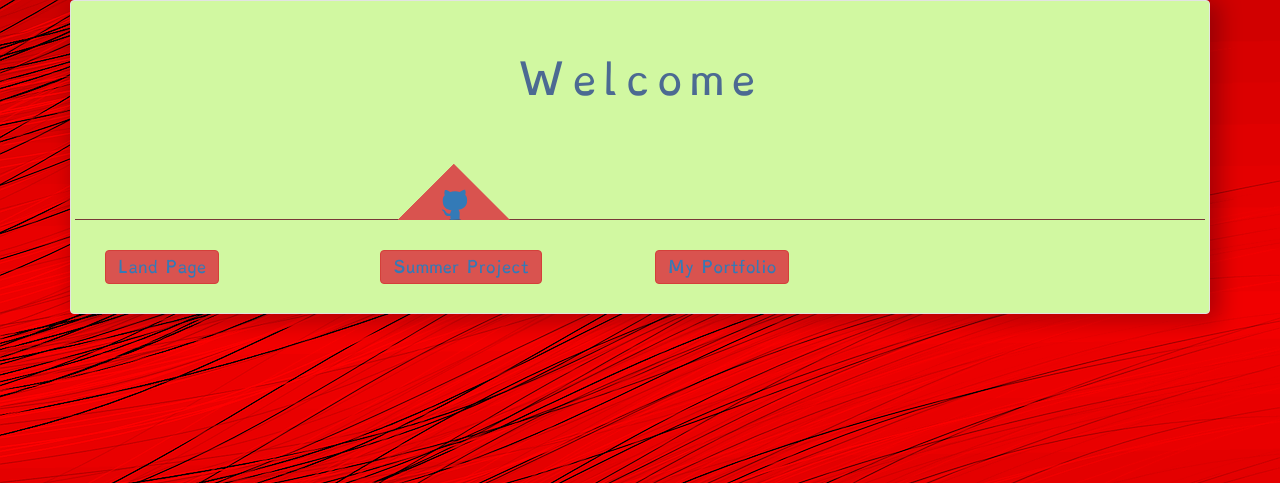
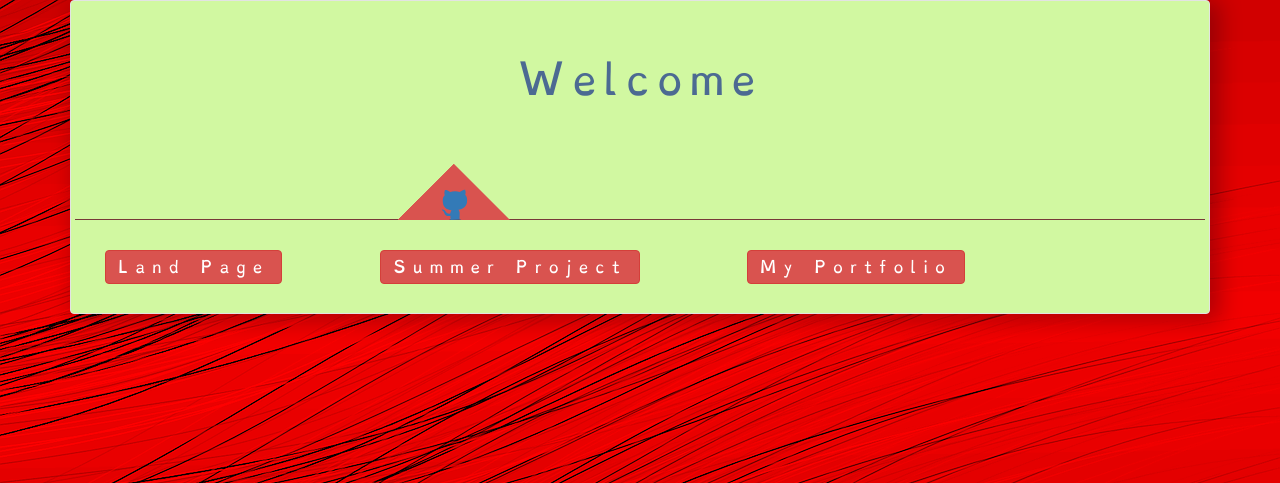
Before and after one commit to updowndude/Learning-Bootstrap, a PHP site: page / in a window 1280 px wide. Shown: the top 483 px of the page. Run offline with PHP 8.4, Linux system fonts and the light colour scheme.

Commit message:
Fix button error
Button don’t like being stacked

```diff
--- a/index.php
+++ b/index.php
@@ -27,14 +27,16 @@
           </div>
         </div>
         <div class="row center-block">
-          <div class="col-sm-3">
-            <button class="btn btn-danger"><a href="php/landpage.php">Land Page</a></button>
+          <div class="col-md-3">
+            <a href="php/landpage.php" class="btn btn-danger" role="button">
+              Land Page
+            </a>
           </div>
-          <div class="col-sm-3">
-            <button class="btn btn-danger"><a href="http://cwinke.btcwsd.com/php/" target="_blank">Summer Project</a></button>
+          <div class="col-md-4">
+            <a href="http://cwinke.btcwsd.com/php/" target="_blank" class="btn btn-danger" role="button">Summer Project</a>
           </div>
-          <div class="col-sm-3">
-            <button class="btn btn-danger"><a href="http://cwinke.btcwsd.com/project-03-css3%20final/" target="_blank">My Portfolio</a></button>
+          <div class="col-md-3">
+            <a href="http://cwinke.btcwsd.com/project-03-css3%20final/" target="_blank" class="btn btn-danger" role="button">My Portfolio</a>
           </div>
         </div>
       </div>
--- a/php/landpage.php
+++ b/php/landpage.php
@@ -173,9 +173,9 @@
       </article>
     </section>
     <!-- home button -->
-    <button id="btnHome" type="button" class="btn btn-primary"><a href="../index.php">
+    <a href="../index.php" class="btn btn-primary" role="button" id="btnHome">
       <span class="glyphicon glyphicon-home" aria-hidden="true"></span>
-    </a></button>
+    </a>
     <!-- animation background -->
     <figure class="target">
     </figure>
--- a/sass/bsCustom.sass
+++ b/sass/bsCustom.sass
@@ -38,7 +38,3 @@
 
 .text-center
   font-size: responsive
-
-.center-block button:hover
-  transition: all 0.2s ease
-  transform: rotateZ(360deg)
--- a/sass/myStyle.sass
+++ b/sass/myStyle.sass
@@ -101,9 +101,13 @@
   .well
     background-color: var(--navBackgroundColor)
 
-  button
+  a
     margin: 1rem 0 1rem 0
     position: relative
+
+    &:hover
+      transition: all 0.2s ease
+      transform: rotateZ(360deg)
 
   .page-header
     border-bottom: 1px solid #773838
```
Also changed, not shown: public/dist/myStyle.css.
